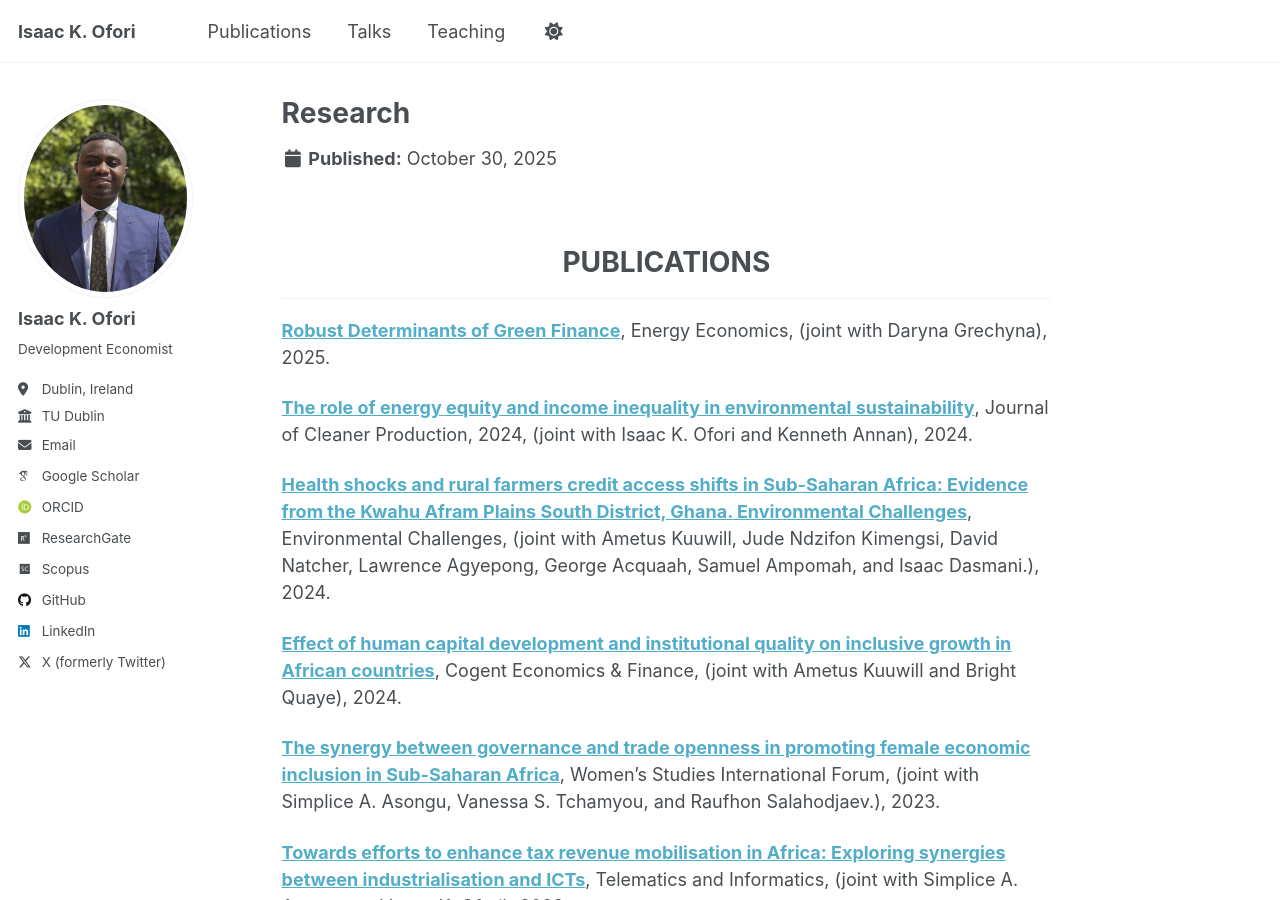
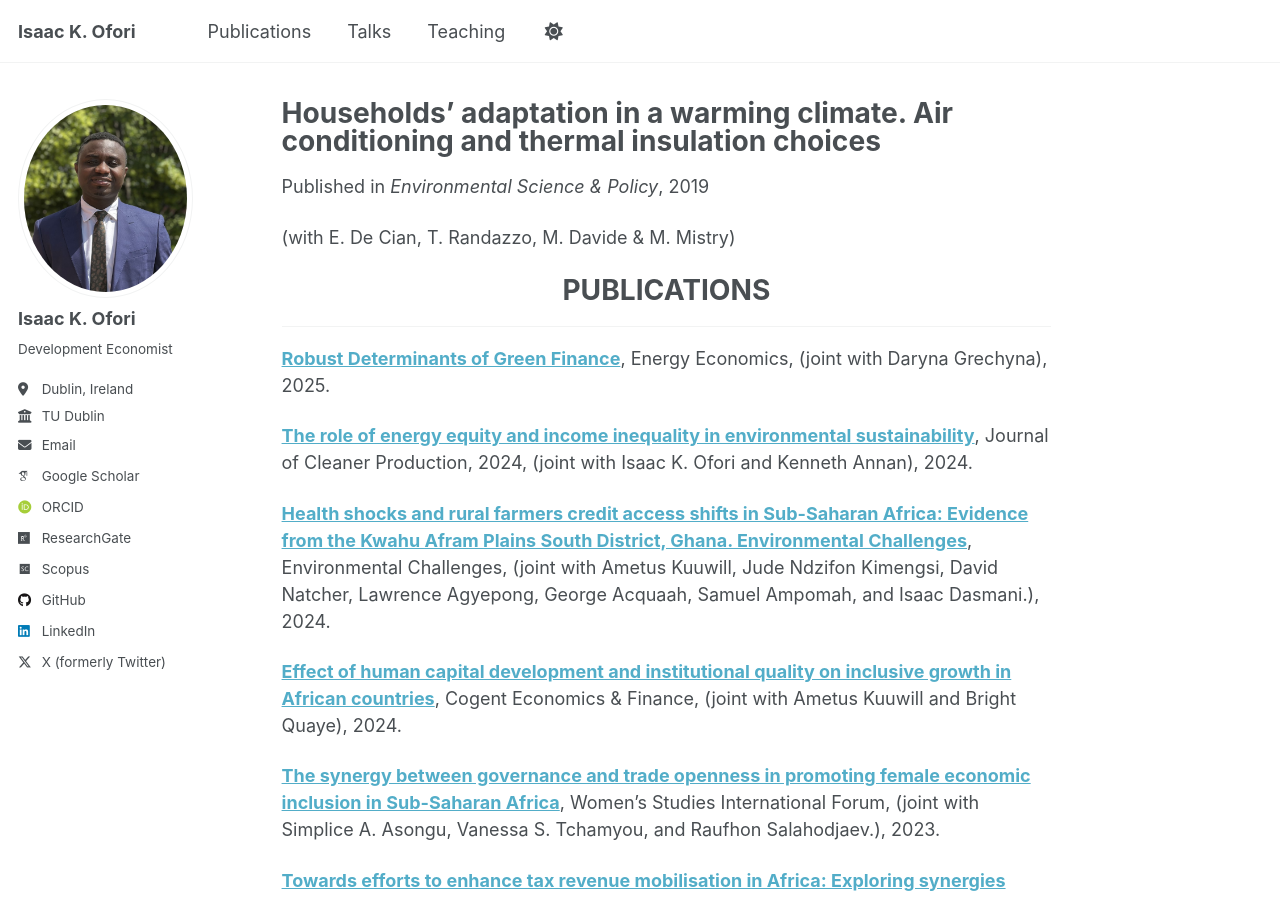
Before and after one commit to ikofori/ikofori.github.io, a Jekyll site: the page built from _publications/research.md, in a window 1280 px wide and 900 px high. Built offline with Jekyll 4.4.1, drawn with Linux system fonts in a browser that asks for light colours; some web fonts are replaced; a script that is not in the unit is left out.

Commit message:
Update research.md

```diff
--- a/_publications/research.md
+++ b/_publications/research.md
@@ -1,10 +1,13 @@
 ---
-title:
-layout: single
-classes: wide
-permalink: /research/
+title: "Households’ adaptation in a warming climate. Air conditioning and thermal insulation choices"
+collection: publications
+permalink: /publication/De_Cian_et_al_2019
+date: October 2019
+venue: 'Environmental Science & Policy'
 ---
-<br/>
+
+(with E. De Cian, T. Randazzo, M. Davide & M. Mistry)
+
 
 
 # <center> PUBLICATIONS </center>
```
